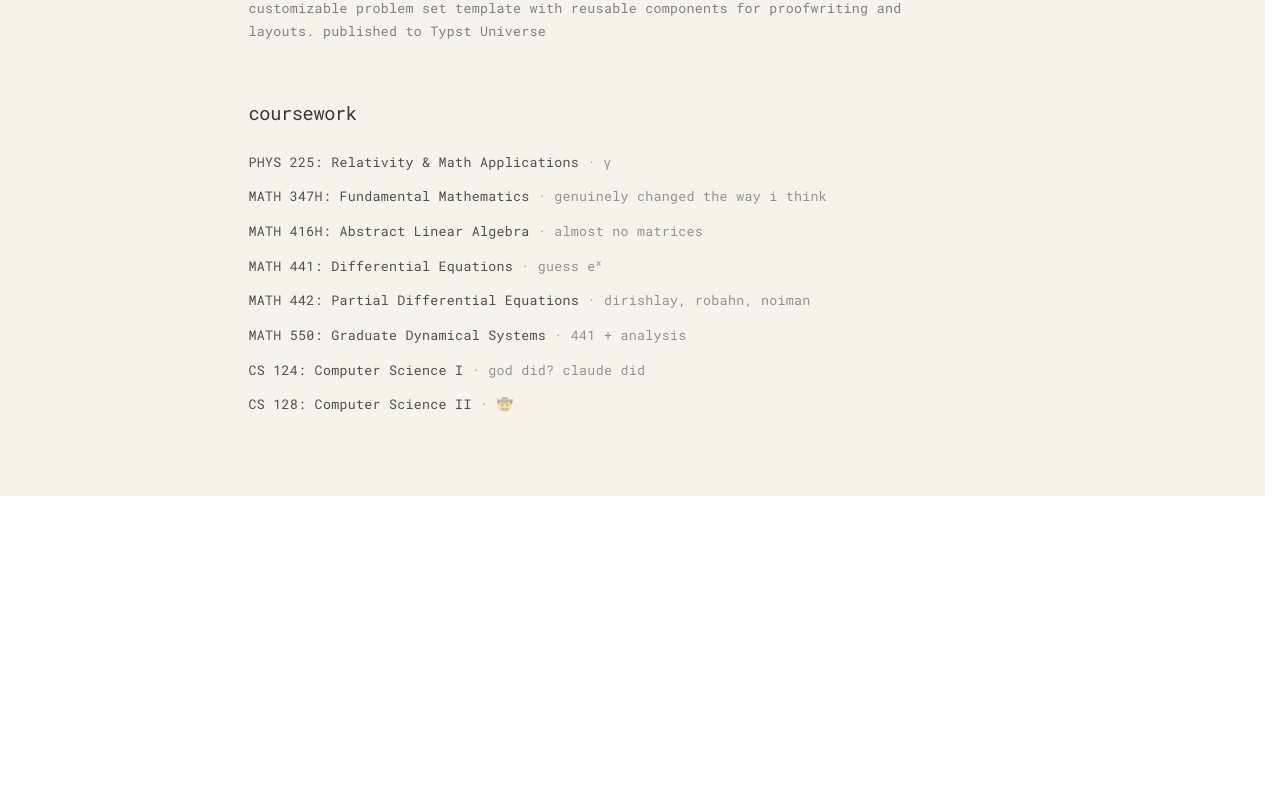
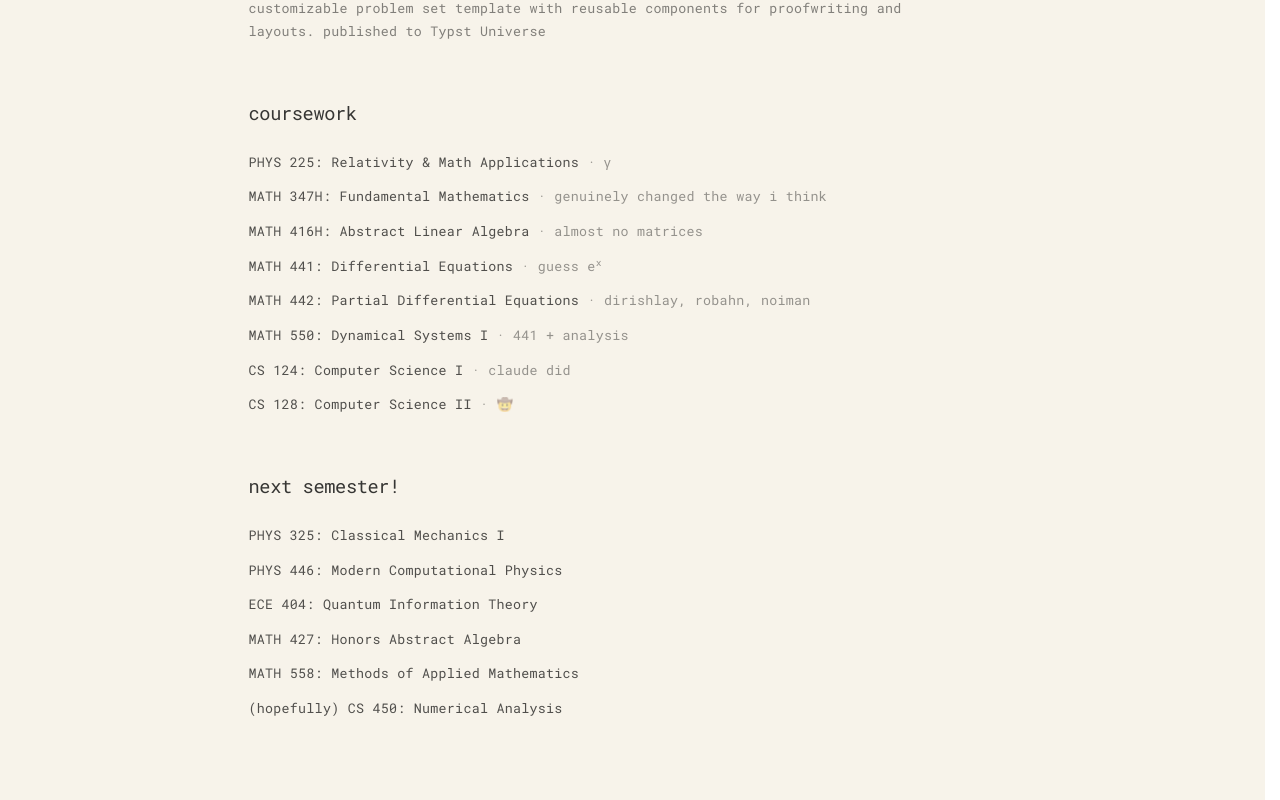
Before and after one commit to samyakj5/personal-website, a Next.js app: page /projects in a window 1280 px wide. Shown: the part 332-1132 px from the top of the page. Before the commit the page ends 828 px from the top, so only its background shows below. Built offline with nearby package versions, Linux system fonts and the light colour scheme.

Commit message:
Added next sem courses, added me pronouncing my name

```diff
--- a/app/projects/page.tsx
+++ b/app/projects/page.tsx
@@ -18,10 +18,31 @@ const projects = [
   },
 ] as const;
 
+const nextCoursework: Array<{ note?: ReactNode; title: string }> = [
+  {
+    title: "PHYS 325: Classical Mechanics I",
+  },
+  {
+    title: "PHYS 446: Modern Computational Physics",
+  },
+  {
+    title: "ECE 404: Quantum Information Theory",
+  },
+  {
+    title: "MATH 427: Honors Abstract Algebra",
+  },
+  {
+    title: "MATH 558: Methods of Applied Mathematics",
+  },
+  {
+    title: "(hopefully) CS 450: Numerical Analysis",
+  },
+];
+
 const coursework: Array<{ note?: ReactNode; title: string }> = [
   {
+    title: "PHYS 225: Relativity & Math Applications",
     note: "γ",
-    title: "PHYS 225: Relativity & Math Applications",
   },
   {
     title: "MATH 347H: Fundamental Mathematics",
@@ -44,12 +65,12 @@ const coursework: Array<{ note?: ReactNode; title: string }> = [
     note: "dirishlay, robahn, noiman",
   },
   {
-    title: "MATH 550: Graduate Dynamical Systems",
+    title: "MATH 550: Dynamical Systems I",
     note: "441 + analysis",
   },
   {
     title: "CS 124: Computer Science I",
-    note: "god did? claude did",
+    note: "claude did",
   },
   {
     title: "CS 128: Computer Science II",
@@ -106,6 +127,22 @@ export default function ProjectsPage() {
               </p>
             ))}
           </div>
+          <h2 className="mt-14 text-[14pt] font-light tracking-[-0.02em] text-black/78">
+            next semester!
+          </h2>
+          <div className="mt-6 space-y-3">
+            {nextCoursework.map((course) => (
+              <p
+                key={course.title}
+                className="max-w-3xl text-[10pt] font-light leading-[1.7] tracking-[0.02em] text-black/68"
+              >
+                <span>{course.title}</span>
+                {course.note ? (
+                  <span className="text-black/40"> {" · "}{course.note}</span>
+                ) : null}
+              </p>
+            ))}
+          </div>
         </div>
       </section>
     </main>
--- a/components/pronounce-name.tsx
+++ b/components/pronounce-name.tsx
@@ -1,30 +1,8 @@
 "use client";
 
-import { useEffect } from "react";
-
-const pronunciationText = "Samyak Jain";
-
 export function PronounceName() {
-  useEffect(() => {
-    return () => {
-      if (typeof window !== "undefined" && "speechSynthesis" in window) {
-        window.speechSynthesis.cancel();
-      }
-    };
-  }, []);
-
   const handleClick = () => {
-    if (typeof window === "undefined" || !("speechSynthesis" in window)) {
-      return;
-    }
-
-    const utterance = new SpeechSynthesisUtterance(pronunciationText);
-    utterance.lang = "en-US";
-    utterance.pitch = 1;
-    utterance.rate = 0.95;
-
-    window.speechSynthesis.cancel();
-    window.speechSynthesis.speak(utterance);
+    new Audio("/pronunciation.mp3").play();
   };
 
   return (
```
Also changed, not shown: 2 other files (tests, documents, lock files or other folders).
